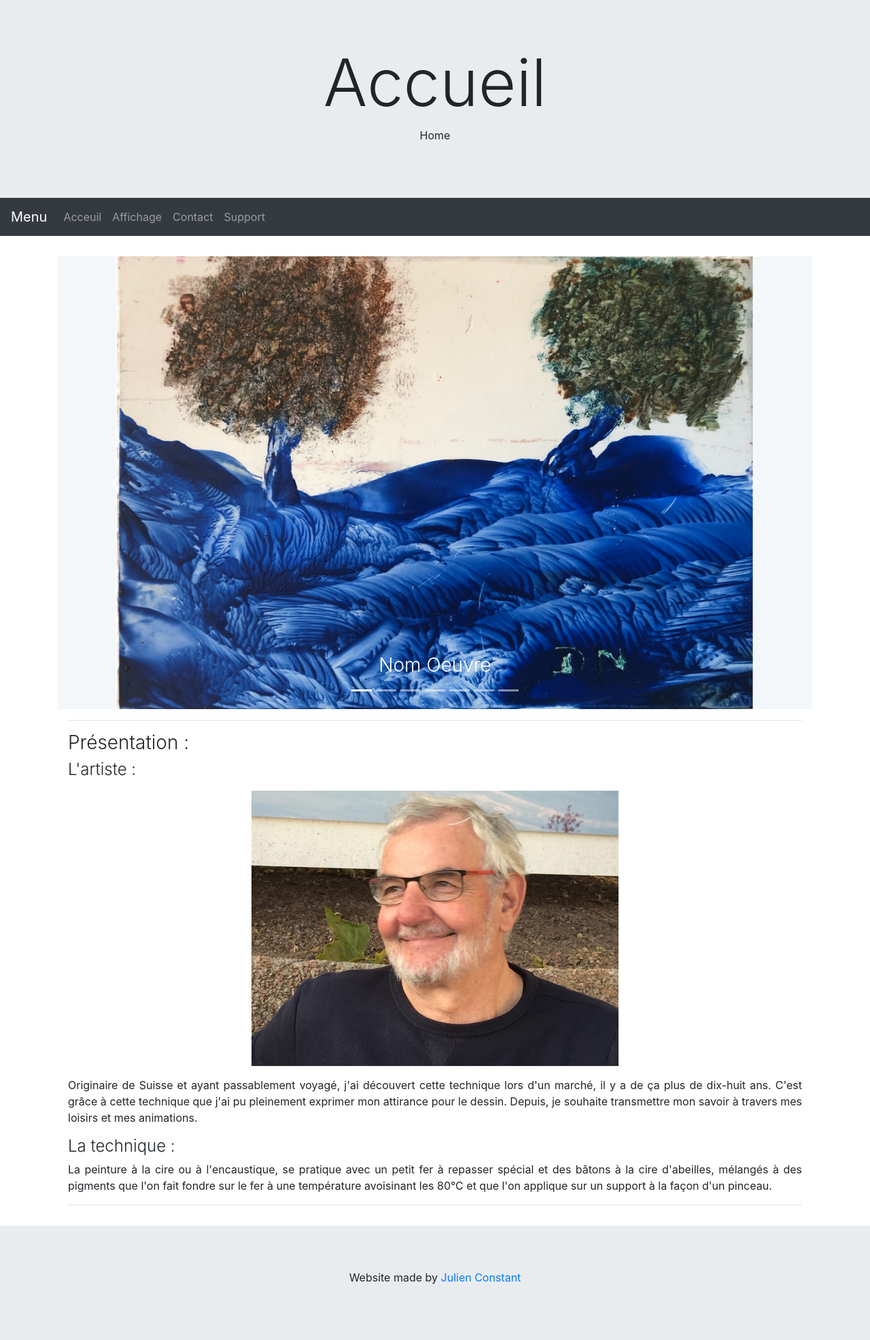
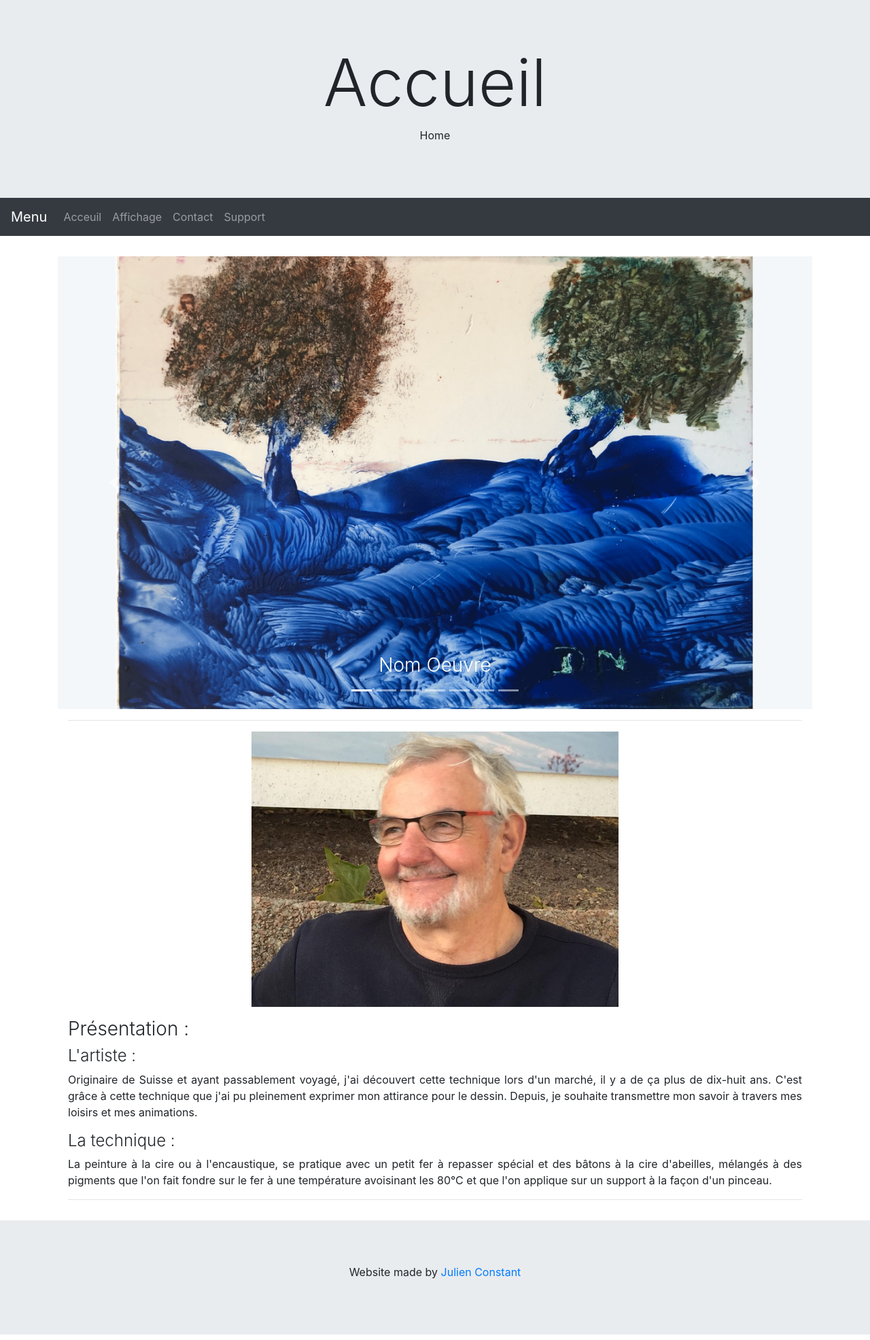
Before and after one commit to Juknum/Daniel.io, a Jekyll site: the page built from index.html, in a window 1280 px wide. Shown: the whole page at 68% size. Built offline with Jekyll 4.4.1, drawn with Linux system fonts in a browser that asks for light colours.

Commit message:
Update index.html

```diff
--- a/index.html
+++ b/index.html
@@ -81,10 +81,11 @@ description: Home
 	<hr>
 
 	<div>
+
+		<img class="img-centered" src="{{ site.baseurl }}/image/home/daniel.jpg" alt="La photo de l'artiste">
+
 		<h3>Présentation :</h3>
 		<h4>L'artiste :</h4>
-
-		<img class="img-centered" src="{{ site.baseurl }}/image/home/daniel.jpg" alt="La photo de l'artiste">
 
 		<p  align="justify">
 			Originaire de Suisse et ayant passablement voyagé, j'ai découvert cette technique lors d'un marché, il y a de ça plus de dix-huit ans. C'est grâce à cette technique que j'ai pu pleinement exprimer mon attirance pour le dessin. Depuis, je souhaite transmettre mon savoir à travers mes loisirs et mes animations.
```
